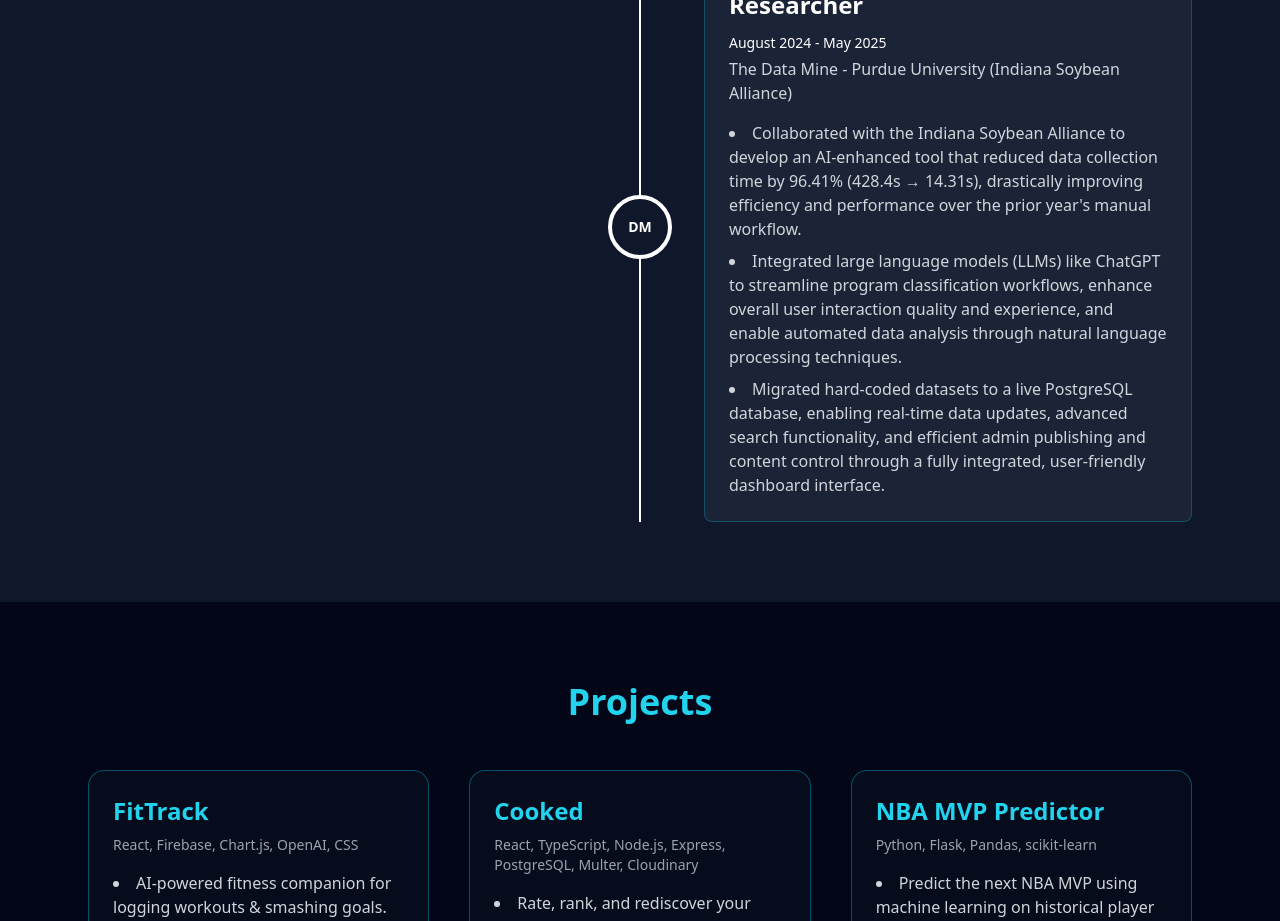
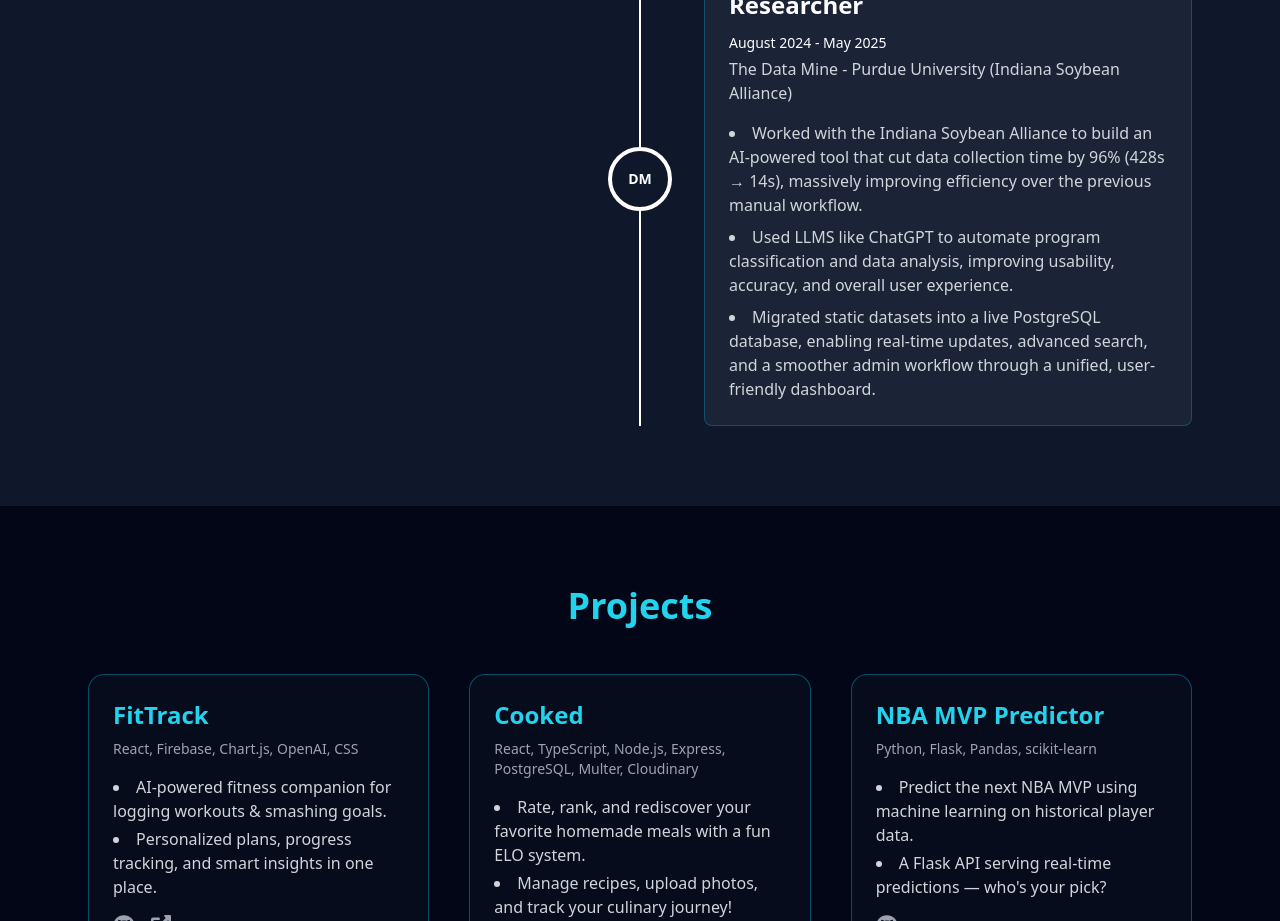
Before and after one commit to richinmrudul/portfolio-v2, a React (Create React App) app: page / in a window 1280 px wide. Shown: the part 3720-4641 px from the top of the page. Built offline with nearby package versions, Linux system fonts and the light colour scheme.

Commit message:
update isa dm description

```diff
--- a/src/components/Experience.tsx
+++ b/src/components/Experience.tsx
@@ -64,9 +64,9 @@ const experiences: Experience[] = [
     company: "The Data Mine - Purdue University (Indiana Soybean Alliance)",
     dates: "August 2024 - May 2025",
     bullets: [
-      "Collaborated with the Indiana Soybean Alliance to develop an AI-enhanced tool that reduced data collection time by 96.41% (428.4s → 14.31s), drastically improving efficiency and performance over the prior year's manual workflow.",
-      "Integrated large language models (LLMs) like ChatGPT to streamline program classification workflows, enhance overall user interaction quality and experience, and enable automated data analysis through natural language processing techniques.",
-      "Migrated hard-coded datasets to a live PostgreSQL database, enabling real-time data updates, advanced search functionality, and efficient admin publishing and content control through a fully integrated, user-friendly dashboard interface."
+      "Worked with the Indiana Soybean Alliance to build an AI-powered tool that cut data collection time by 96% (428s → 14s), massively improving efficiency over the previous manual workflow.",
+      "Used LLMS like ChatGPT to automate program classification and data analysis, improving usability, accuracy, and overall user experience.",
+      "Migrated static datasets into a live PostgreSQL database, enabling real-time updates, advanced search, and a smoother admin workflow through a unified, user-friendly dashboard."
     ],
     icon: "DM",
     position: "right"
```
